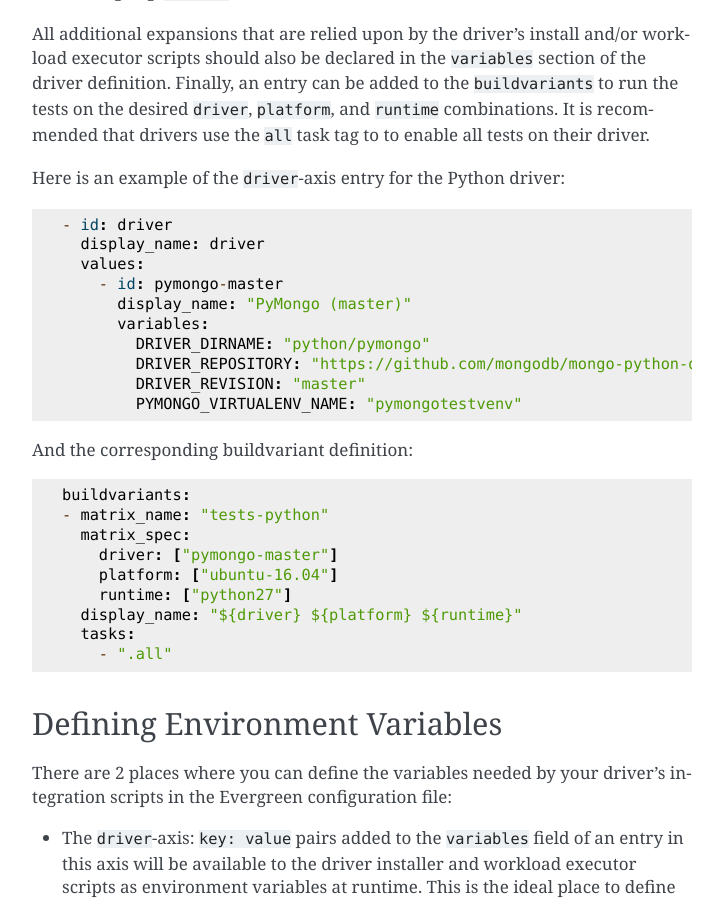
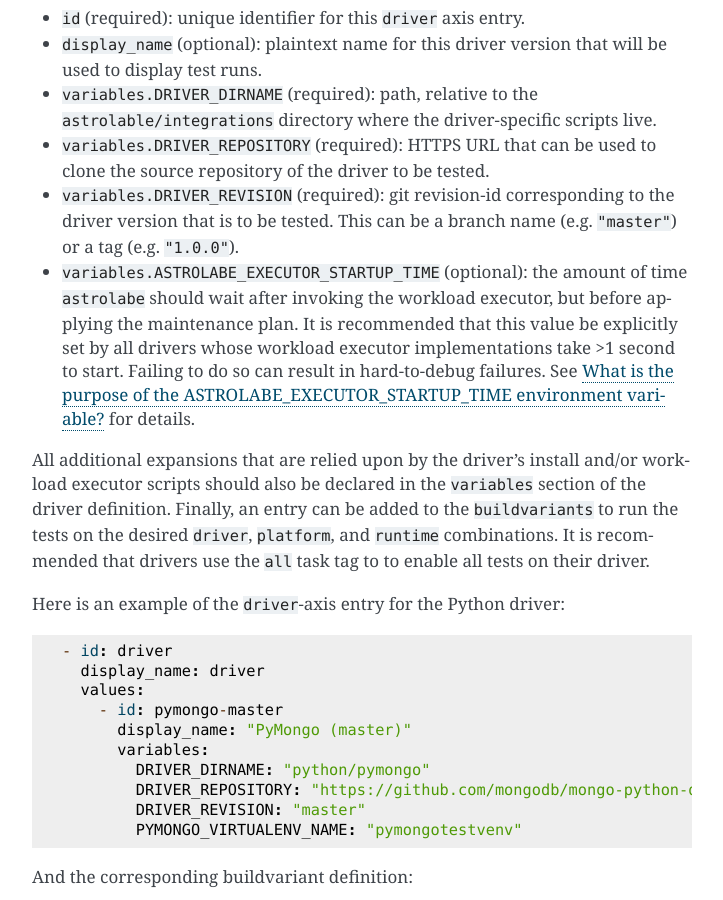
Before and after one commit to mongodb-labs/drivers-atlas-testing, a Sphinx documentation site: the page built from docs/source/integration-guide.rst, in a window 1280 px wide and 900 px high, scrolled down 5752 px. Shown: the whole window, without its empty margins (388-1111 px from the left). Built offline with Sphinx 7.4.7, drawn with Linux system fonts in a browser that asks for light colours; some of the changed text lies outside the part shown.

Commit message:
Add the --startup-time parameter (also accepted as an environment variable) that tells astrolabe how long to wait for the workload executor to start running operations

```diff
--- a/docs/source/integration-guide.rst
+++ b/docs/source/integration-guide.rst
@@ -35,9 +35,7 @@
 
    $ mkdir -p integrations/<driver-language>/<project-name>
 
-.. note::
-
-   The path to the newly created folder(s) will henceforth be referred to in this guide as ``DRIVER_DIRNAME``.
+.. note:: The path to the newly created folder(s) will henceforth be referred to in this guide as ``DRIVER_DIRNAME``.
 
 
 .. _integration-step-workload-executor:
@@ -50,17 +48,13 @@
 The workload executor MUST be saved in the ``DRIVER_DIRNAME`` directory under the name ``workload-executor``.
 The executable permission bit MUST be set for the workload executor file *before* it is committed to git.
 
-.. note::
-
-   All `Evergreen expansions <https://github.com/evergreen-ci/evergreen/wiki/Project-Files#expansions>`_
+.. note:: All `Evergreen expansions <https://github.com/evergreen-ci/evergreen/wiki/Project-Files#expansions>`_
    for a given build variant are available to the workload executor script at runtime as environment variables.
    The script can make use of any of these environment variables but should ensure that it does not accidentally
    leak the Atlas API credentials and MongoDB user credentials. See :ref:`evg-defining-environment-variables` for
    details.
 
-.. note::
-
-   The workload executor be invoked with the working directory set to the ``astrolabe`` project root.
+.. note:: The workload executor be invoked with the working directory set to the ``astrolabe`` project root.
 
 .. _wrapping-workload-executor-shell-script:
 
@@ -74,9 +68,7 @@
 wrap the actual call to a natively implemented workload executor in a shell script such that exposes the
 API desired by the :ref:`workload-executor-specification` specification.
 
-.. note::
-
-   For example, PyMongo's ``astrolabe`` integration uses this pattern to implement its
+.. note:: For example, PyMongo's ``astrolabe`` integration uses this pattern to implement its
    `workload executor <https://github.com/mongodb-labs/drivers-atlas-testing/blob/master/integrations/python/pymongo/workload-executor>`_.
 
 Testing/validating a workload executor script
@@ -102,6 +94,10 @@
 
 .. note:: The ``validate-workload-executor`` task only appears on patch builds.
 
+.. note:: If your workload executor takes a while to start, validation may fail due to ``astrolabe`` terminating
+   the workload executor before any driver operations have been run (see :ref:`faq-why-startup-time` for details).
+   You can workaround this issue by declaring the ``ASTROLABE_EXECUTOR_STARTUP_TIME`` environment variable (see
+   :ref:`evg-adding-a-driver`).
 
 .. _integration-step-driver-installer:
 
@@ -117,21 +113,15 @@
 the workload executor to be executed within. It MUST NOT however, clone the driver source repository as this
 is done by one of the shared Evergreen tasks.
 
-.. note::
-
-   All `Evergreen expansions <https://github.com/evergreen-ci/evergreen/wiki/Project-Files#expansions>`_
+.. note:: All `Evergreen expansions <https://github.com/evergreen-ci/evergreen/wiki/Project-Files#expansions>`_
    for a given build variant are available to the driver installer script at runtime as environment variables.
    The script can make use of any of these environment variables but must ensure that they are written in a way that
    prevents accidentally leaking Atlas API credentials and MongoDB user credentials. See
    :ref:`evg-defining-environment-variables` for details.
 
-.. note::
+.. note:: The driver installer script will be executed with the working directory set to the ``astrolabe`` project root.
 
-   The driver installer script will be executed with the working directory set to the ``astrolabe`` project root.
-
-.. note::
-
-   Driver source code which downloaded by the shared Evergreen configuration will reside in a folder matching
+.. note:: Driver source code which downloaded by the shared Evergreen configuration will reside in a folder matching
    the driver source repository name (e.g. ``mongo-java-driver`` for Java) within the ``astrolabe`` project root.
 
 
@@ -178,10 +168,8 @@
           PYTHON3_BINARY: "/opt/python/3.7/bin/python3"
           PYTHON_BIN_DIR: "bin"
 
-.. note::
-
-  To encourage re-use of ``platform`` entries across driver projects, it is recommended that no driver-specific
-  expansions be added to the ``variables`` section of the platform definition.
+.. note:: To encourage re-use of ``platform`` entries across driver projects, it is recommended that no
+   driver-specific expansions be added to the ``variables`` section of the platform definition.
 
 .. _evg-adding-a-runtime:
 
@@ -206,9 +194,7 @@
 Runtime entries are not expected to be shared across driver projects so drivers are encourage to add their own,
 new entries rather than augmenting existing entries used by other drivers.
 
-.. note::
-
-   Use of the ``runtime`` axis is optional. You may simply omit this axis from your driver's buildvariant
+.. note:: Use of the ``runtime`` axis is optional. You may simply omit this axis from your driver's buildvariant
    definitions should you not require it.
 
 .. _evg-adding-a-driver:
@@ -228,6 +214,10 @@
   driver to be tested.
 * ``variables.DRIVER_REVISION`` (required): git revision-id corresponding to the driver version that is to be tested.
   This can be a branch name (e.g. ``"master"``) or a tag (e.g. ``"1.0.0"``).
+* ``variables.ASTROLABE_EXECUTOR_STARTUP_TIME`` (optional): the amount of time ``astrolabe`` should wait after
+  invoking the workload executor, but before applying the maintenance plan. It is recommended that this value be
+  explicitly set by all drivers whose workload executor implementations take >1 second to start. Failing to do so
+  can result in hard-to-debug failures. See :ref:`faq-why-startup-time` for details.
 
 All additional expansions that are relied upon by the driver's install and/or workload executor scripts
 should also be declared in the ``variables`` section of the driver definition. Finally, an entry can be added to
@@ -277,13 +267,9 @@
   the buildvariant uses the ``runtime`` axis (use of this axis is optional). This is the ideal place to define
   variables that vary across buildvariants for a particular driver. See :ref:`evg-adding-a-runtime` for details.
 
-.. note::
+.. note:: To encourage re-use of ``platform`` entries across driver projects, it is recommended that no
+   driver-specific expansions be added to the ``variables`` section of the platform definition.
 
-  To encourage re-use of ``platform`` entries across driver projects, it is recommended that no driver-specific
-  expansions be added to the ``variables`` section of the platform definition.
-
-.. note::
-
-  Users are asked to be extra cautious while dealing with environment variables that contain sensitive secrets.
-  Using these variables in a script that sets ``-xtrace`` can, for instance, result in leaking these secrets
-  into Evergreen's log output.
+.. note:: Users are asked to be extra cautious while dealing with environment variables that contain sensitive secrets.
+   Using these variables in a script that sets ``-xtrace`` can, for instance, result in leaking these secrets
+   into Evergreen's log output.
--- a/docs/source/technical-design.rst
+++ b/docs/source/technical-design.rst
@@ -100,6 +100,7 @@
 Atlas API
   `REST API <https://docs.atlas.mongodb.com/api/>`_ that provides programmatic access to MongoDB Atlas.
 
+.. _astrolabe-architecture:
 
 ---------------------
 Architecture Overview
```
Also changed, not shown: docs/source/faq.rst (+20 -0 lines), 6 other files.
